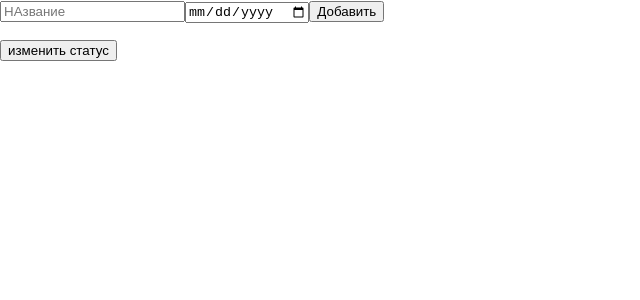
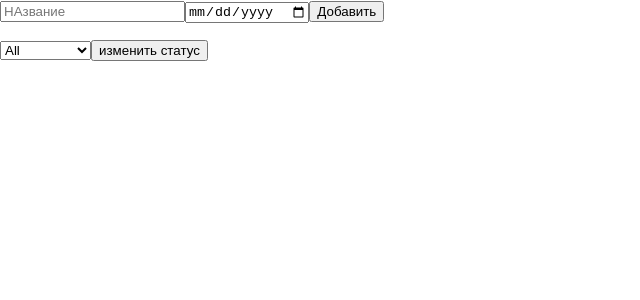
Before and after one commit to ovivavty-sketch/web5, a React (Create React App) app: page / in a window 1280 px wide. Shown: the top 300 px of the page, without its empty margins (0-640 px from the left). Built offline with nearby package versions, Linux system fonts and the light colour scheme.

Commit message:
добавление фильтра по стутусу

```diff
--- a/src/App.js
+++ b/src/App.js
@@ -41,6 +41,12 @@ setTasks (updated);};
       )
     )}
     </ul>
+    <select onChange={(e) => setFilter(e.target.value)}>
+  <option>All</option>
+  <option>To Do</option>
+  <option>In Progress</option>
+  <option>Done</option>
+</select>
      <button onClick={() => changeStatus(task.id)}> изменить статус </button>
   </div>);
 }
```
